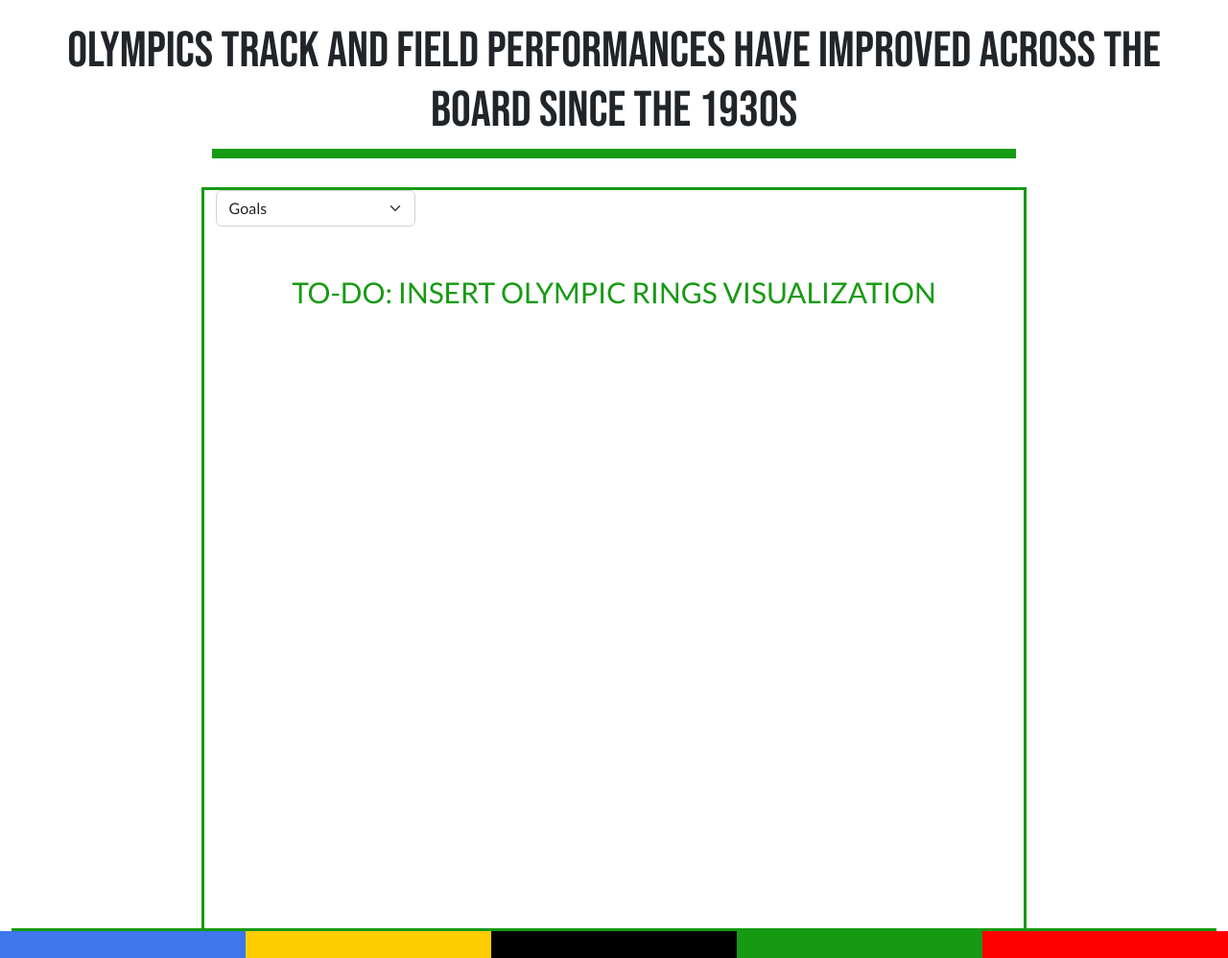
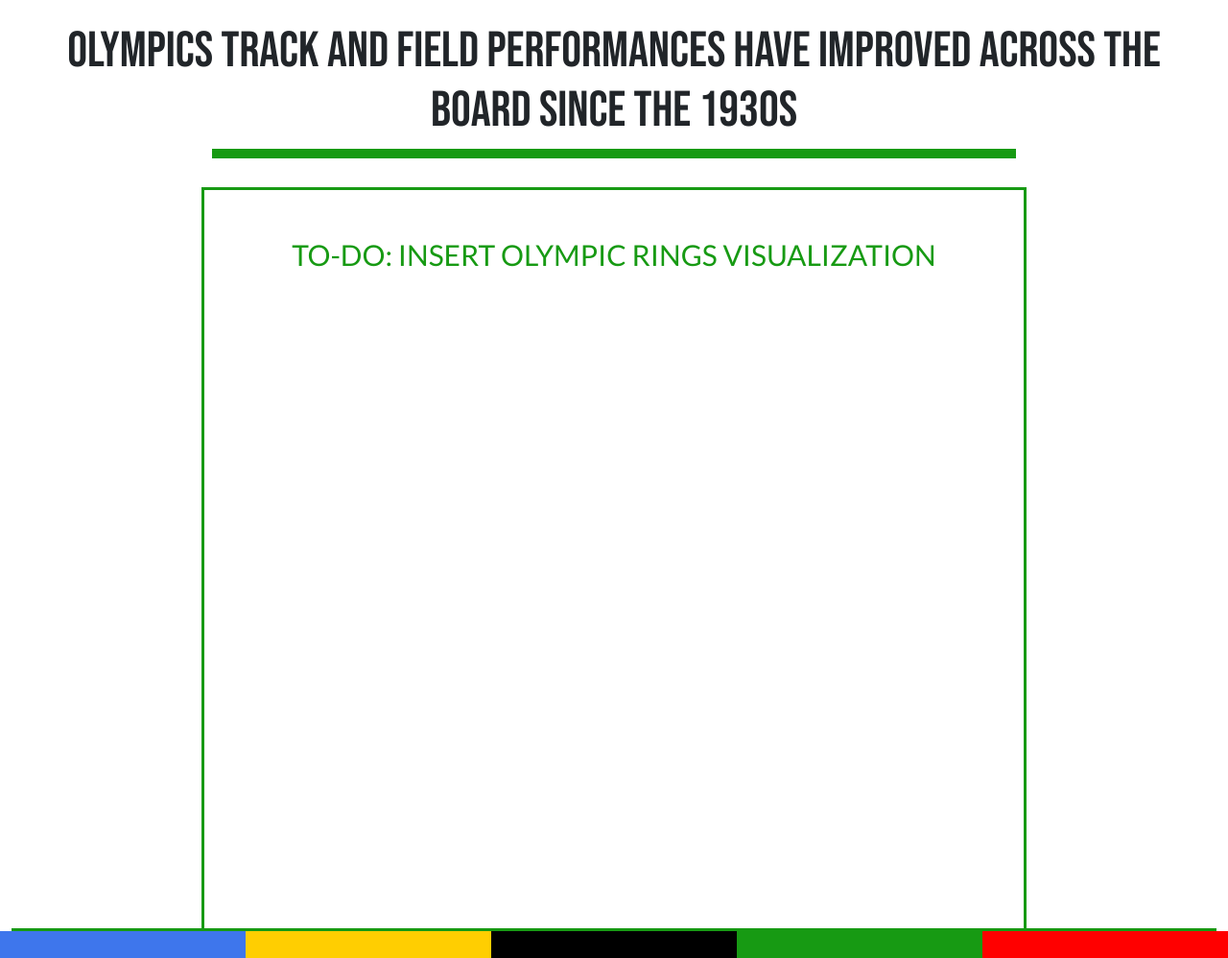
Before and after one commit to dmkelly848/dmkelly848, a plain HTML site: page index.html in a window 1280 px wide. Shown: the part 3579-4577 px from the top of the page at 96% size. Drawn offline with nearby package versions, Linux system fonts and the light colour scheme.

Commit message:
committed

```diff
--- a/index.html
+++ b/index.html
@@ -153,19 +153,7 @@
             <div class = "col-2"></div>
             <div class = "row center olympicBodyText" style = "padding-top: 30px;">
                 <div class  = "col ringscontain greenText">
-                    <div id = "ringVis" >
-                        <div class="col-3">
-                            <div class="form-group">
-                                <select class="form-select" id="statistic">
-                                    <option value="GOALS">Goals</option>
-                                    <option value="AVERAGE_GOALS">Average Goals</option>
-                                    <option value="MATCHES">Matches</option>
-                                    <option value="TEAMS">Teams</option>
-                                    <option value="AVERAGE_ATTENDANCE">Average Attendance</option>
-                                </select>
-                            </div>
-                        </div>
-                    </div>
+                    <div id = "ringVis" ></div>
                     TO-DO: INSERT OLYMPIC RINGS VISUALIZATION
                 </div>
             </div>
```
